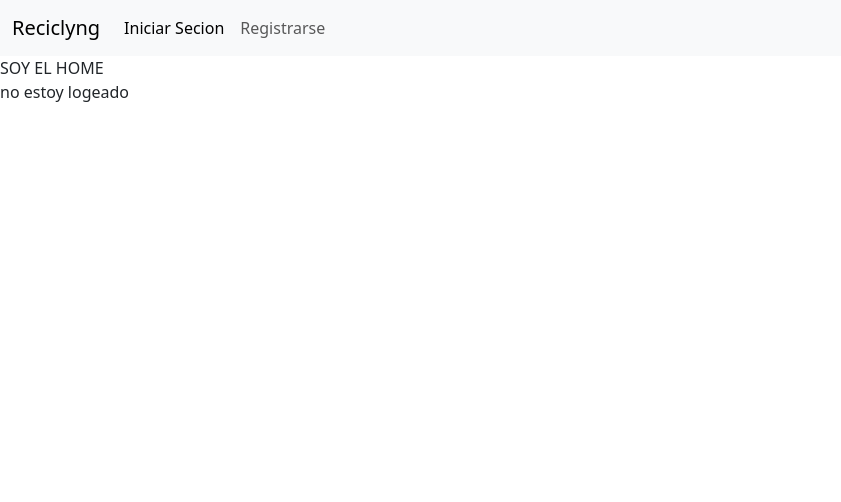
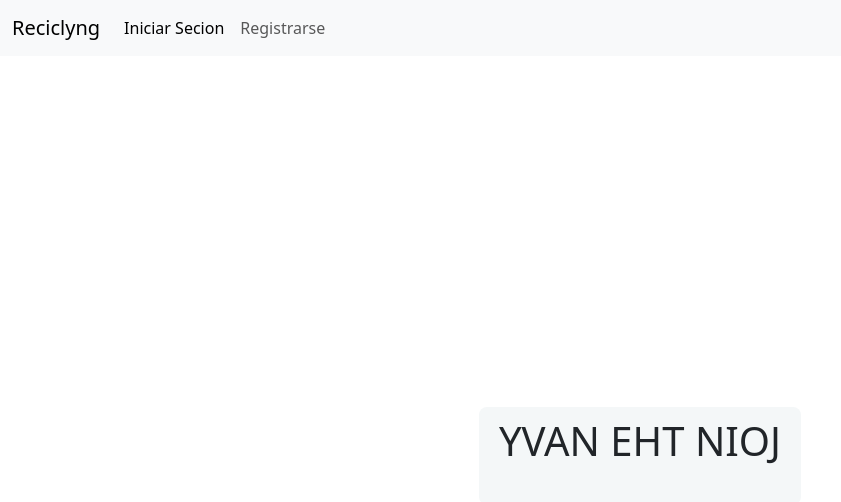
Before and after one commit to Igna-99/AYM-reciClena, a Vue app: page / in a window 1280 px wide. Shown: the top 502 px of the page, without its empty margins (0-841 px from the left). Built offline with nearby package versions, Linux system fonts and the light colour scheme.

Commit message:
Home modificado

```diff
--- a/src/App.vue
+++ b/src/App.vue
@@ -37,9 +37,6 @@ export default {
           <router-link class="nav-link active" to="/login"> Iniciar Secion</router-link>
           <router-link class="nav-link" to="/registro"> Registrarse </router-link>
         </div>
-        <div class="navbar-nav" v-else>
-          <button class="nav-link active" @click="salir"> Cerrar Sesion </button>
-        </div>
       </div>
     </div>
   </nav>
--- a/src/components/views/home.vue
+++ b/src/components/views/home.vue
@@ -8,7 +8,10 @@ export default {
     }
   },
   methods: {
-
+    salir() {
+      // metodo salir de usuario
+      this.store.logOut()
+    }
 
   },
   async created() {
@@ -20,24 +23,103 @@ export default {
 
 
 <template>
+  <div id="contenedor" v-if="this.store.isLogged">
 
-<div>
-  SOY EL HOME
-</div>
+    <div class="divf">
+
+      <h1>Este es el HOME</h1>
 
 
-<div v-if="this.store.isLogged">
-  estoy logeado
-</div>
-<div v-else>
-  no estoy logeado
-</div>
+      <h2> Usuaro logueado </h2>
+      <h6> Email: {{ this.store.currentUser.email }} </h6>
+      <h6> Razon Social: {{ this.store.currentUser.razonSocial }} </h6>
 
 
 
+      <button type="Aceptar" @click="salir">Cerrar sesión</button>
+
+    </div>
+
+  </div>
+
+  <div id="contenedor" v-else>
+
+    <div class="divf">
+
+      <h1>YVAN EHT NIOJ</h1>
+
+    </div>
+
+  </div>
 </template>
 
 
 <style scoped>
+#contenedor {
+  display: flex;
+  flex-direction: column;
+  justify-content: center;
+  align-items: center;
+  min-height: 100vh;
+}
 
+
+*,
+*:before,
+*:after {
+  -moz-box-sizing: border-box;
+  -webkit-box-sizing: border-box;
+  box-sizing: border-box;
+}
+
+body {
+  font-family: 'Nunito', sans-serif;
+  color: #384047;
+}
+
+.divf {
+  max-width: 300px;
+  margin: 10px auto;
+  padding: 10px 20px;
+  background: #f4f7f8;
+  border-radius: 8px;
+}
+
+h1 {
+  margin: 0 0 30px 0;
+  text-align: center;
+}
+
+
+
+
+
+
+
+button {
+  padding: 19px 39px 18px 39px;
+  color: #FFF;
+  background-color: #4bc970;
+  font-size: 18px;
+  text-align: center;
+  font-style: normal;
+  border-radius: 5px;
+  width: 100%;
+  border: 1px solid #3ac162;
+  border-width: 1px 1px 3px;
+  box-shadow: 0 -1px 0 rgba(255, 255, 255, 0.1) inset;
+  margin-bottom: 10px;
+}
+
+
+
+
+
+@media screen and (min-width: 480px) {
+
+  .divf {
+    max-width: 480px;
+  }
+
+}
 </style>
```
